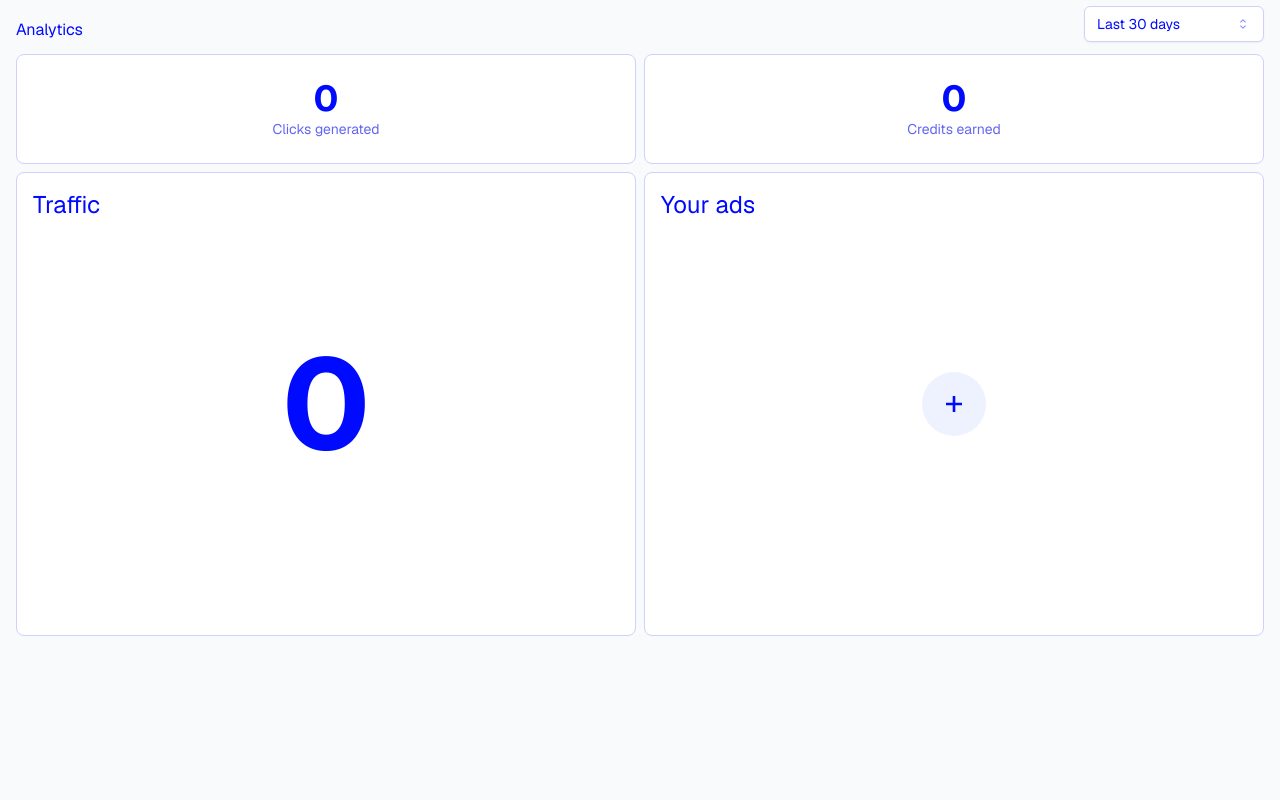
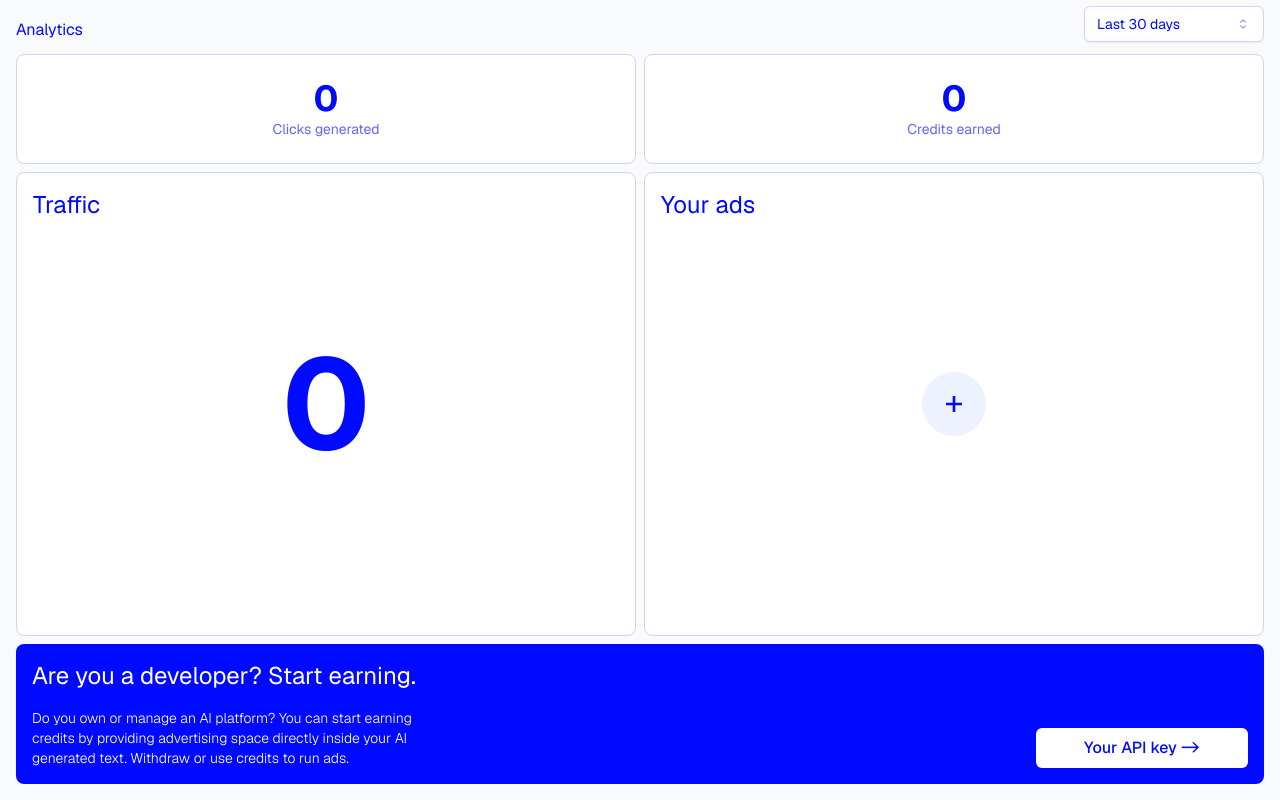
Before and after one commit to Dolko42/yantar, a Next.js app: page /dashboard in a window 1280 px wide. Shown: the part 231-1031 px from the top of the page. Before the commit the page ends 883 px from the top, so only its background shows below. Built offline with nearby package versions, Linux system fonts and the light colour scheme.

Commit message:
developer banner

```diff
--- a/src/app/dashboard/page.tsx
+++ b/src/app/dashboard/page.tsx
@@ -1,5 +1,7 @@
 import Link from "next/link";
 import { Dropdown } from "../ui/Dropdown";
+import Button from "../ui/Button";
+import DeveloperBanner from "../ui/DeveloperBanner";
 
 export default function Page() {
   return (
@@ -10,6 +12,7 @@ export default function Page() {
         <h2 className="text-skin-base">Analytics</h2>
         <Dropdown />
       </div>
+      {/* DASHBOARD GRID  */}
       <div className="flex flex-col gap-2 mt-3 lg:grid lg:grid-cols-2 lg:grid-rows-5">
         <div className="flex flex-col items-center bg-white py-6 border-skin-base border rounded-lg row-span-1">
           <span className="text-skin-base text-4xl font-bold">0</span>
@@ -51,6 +54,7 @@ export default function Page() {
           </div>
         </div>
       </div>
+      <DeveloperBanner />
     </div>
   );
 }
--- a/src/app/ui/Button.tsx
+++ b/src/app/ui/Button.tsx
@@ -25,7 +25,7 @@ const Button: React.FC<ButtonProps> = ({
   return (
     <button
       onClick={handleClick}
-      className={`${bg} ${color} ${width} text-lg md:w-auto py-3 px-12 font-medium rounded-md 3xl:text-xl`}
+      className={`${bg} ${color} ${width} text-md md:w-auto py-2 px-12 font-medium rounded-md 3xl:text-lg`}
     >
       {text}
     </button>
--- /dev/null
+++ b/src/app/ui/DeveloperBanner.tsx
@@ -0,0 +1,24 @@
+import React from "react";
+import Button from "./Button";
+import Link from "next/link";
+
+const DeveloperBanner: React.FC = () => {
+  return (
+    <div className="bg-skin-base p-4 mt-2 rounded-lg">
+      <h3 className="text-white text-2xl mb-4">
+        Are you a developer? Start earning.
+      </h3>
+      <div className="flex justify-between items-end">
+        <p className="text-white font-light max-w-[45ch] text-sm">
+          Do you own or manage an AI platform? You can start earning credits by
+          providing advertising space directly inside your AI generated text.
+          Withdraw or use credits to run ads.
+        </p>
+        <Link href="/dashboard/developers">
+          <Button text="Your API key ->" bg="bg-white" color="text-skin-base" />
+        </Link>
+      </div>
+    </div>
+  );
+};
+export default DeveloperBanner;
```
